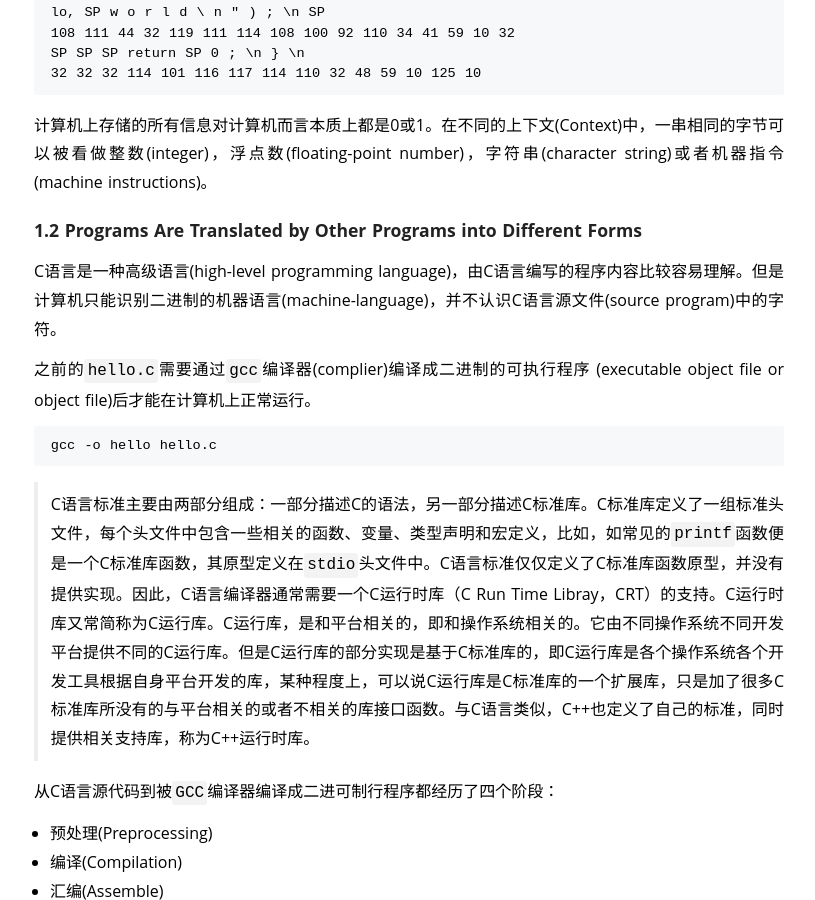
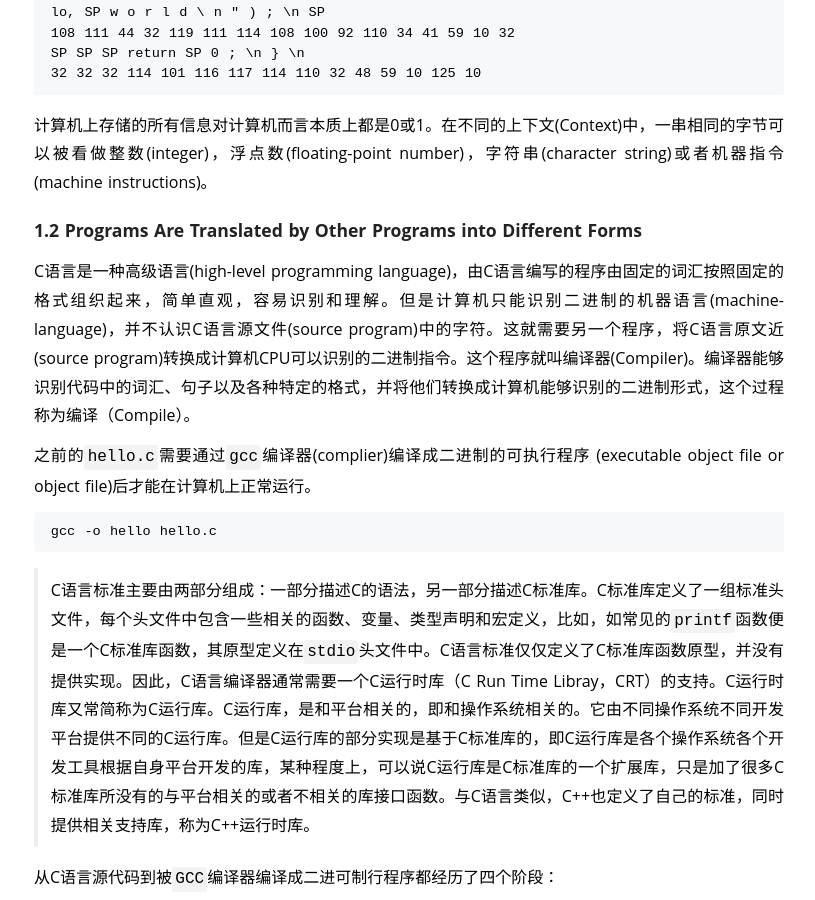
Before and after one commit to shenlu89/shenlu.me, a Jekyll site: the page built from _posts/2019-10-01-how-does-a-program-run-in-your-computer.md, in a window 1280 px wide and 900 px high, scrolled down 6560 px. Shown: the whole window, without its empty margins (231-1046 px from the left). Built offline with Jekyll 4.4.1, drawn with Linux system fonts in a browser that asks for light colours; nearby versions of some CDN libraries; formulas are drawn with MathJax 3; comment, search, counter and statistics services are not loaded; a style sheet for code colours, icons or effects is not loaded; some of the changed text lies outside the part shown.

Commit message:
add content to post

```diff
--- a/_posts/2019-10-01-how-does-a-program-run-in-your-computer.md
+++ b/_posts/2019-10-01-how-does-a-program-run-in-your-computer.md
@@ -120,7 +120,7 @@ SP SP SP return SP 0 ; \n } \n
 
 ### 1.2 Programs Are Translated by Other Programs into Different Forms
 
-C语言是一种高级语言(high-level programming language)，由C语言编写的程序内容比较容易理解。但是计算机只能识别二进制的机器语言(machine-language)，并不认识C语言源文件(source program)中的字符。
+C语言是一种高级语言(high-level programming language)，由C语言编写的程序由固定的词汇按照固定的格式组织起来，简单直观，容易识别和理解。但是计算机只能识别二进制的机器语言(machine-language)，并不认识C语言源文件(source program)中的字符。这就需要另一个程序，将C语言原文近(source program)转换成计算机CPU可以识别的二进制指令。这个程序就叫编译器(Compiler)。编译器能够识别代码中的词汇、句子以及各种特定的格式，并将他们转换成计算机能够识别的二进制形式，这个过程称为编译（Compile）。
 
 之前的`hello.c`需要通过`gcc`编译器(complier)编译成二进制的可执行程序
 (executable object file or object file)后才能在计算机上正常运行。
@@ -209,3 +209,5 @@ Assembled Machine Code (Object Code)
 - [10] [简单介绍 CPU 的工作原理](https://www.cnblogs.com/onepixel/p/8724526.html)
 - [11] [字符编码那点事：快速理解ASCII、Unicode、GBK和UTF-8](https://zhuanlan.zhihu.com/p/38333902)
 - [12] [c运行库、c标准库、windows API的区别和联系](https://www.cnblogs.com/renyuan/p/5031100.html)
+- [13] [C Tutor - Visualize C code execution to learn C online](http://pythontutor.com/c.html#mode=display)
+- [14] [C语言编译和链接详解（通俗易懂，深入本质）](http://c.biancheng.net/view/1736.html)
```
